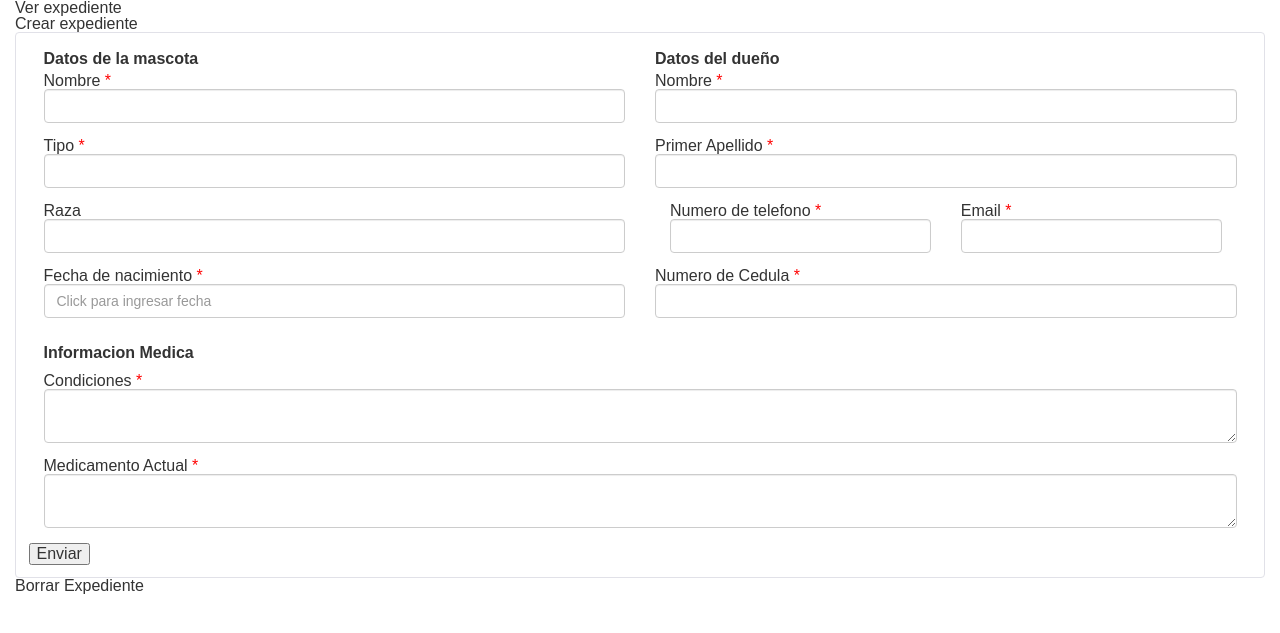
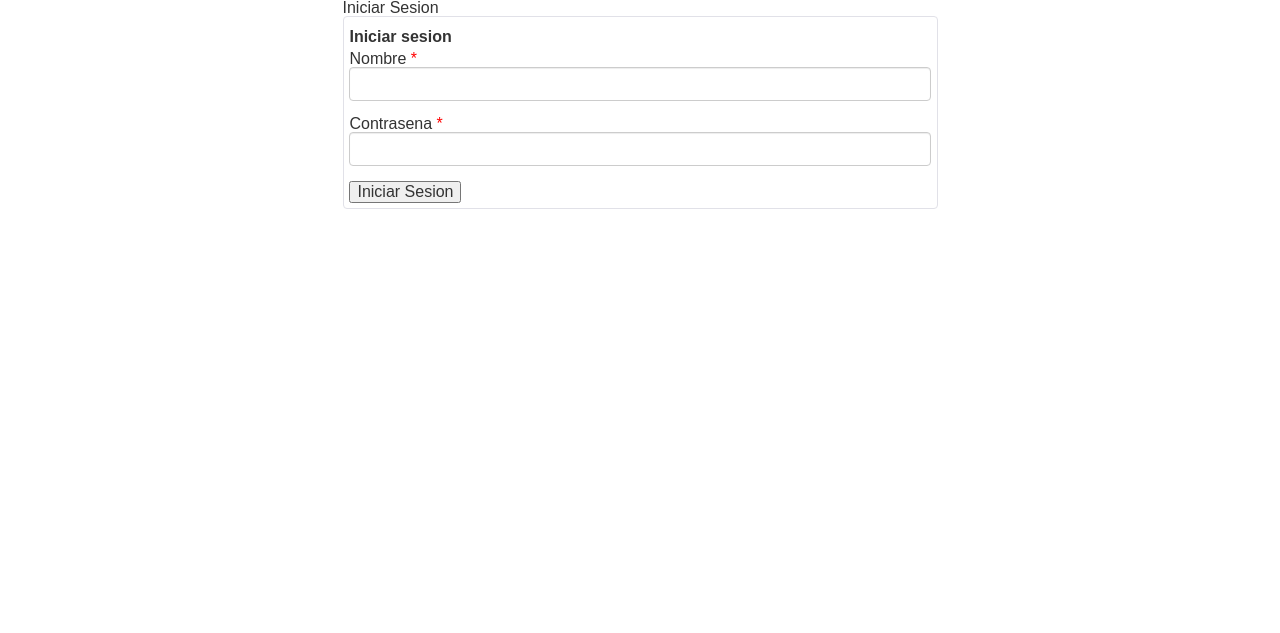
Before and after one commit to amirghin/SRCPA, a PHP site: page / in a window 1280 px wide. Shown: the part 32-665 px from the top of the page. Run offline with PHP 8.4, Linux system fonts and the light colour scheme; some libraries are stand-ins or nearby versions.

Commit message:
Presentation Layer

```diff
--- a/css/main.css
+++ b/css/main.css
@@ -80,3 +80,12 @@ table {
 .content .error{
 	color:red;
 }
+
+.parsley-errors-list{
+	color: #ff0000;
+}
+
+.login{
+	margin:0 auto;
+	float: none;
+}
--- a/header.php
+++ b/header.php
@@ -17,8 +17,8 @@
 				<h1>SRCPA</h1>
 				<nav class="top-navigation row">
 					<ul class="row">
-						<li class="col-md-4"><a href="">Ver Expediente</a></li>
-						<li class="col-md-4"><a href="">Crear Expediente</a></li>
+						<li class="col-md-4"><a href="ver_expediente.php">Ver Expediente</a></li>
+						<li class="col-md-4"><a href="formulario_expediente.php">Crear Expediente</a></li>
 						<li class="col-md-4"><a href="">Borrar Expediente</a></li>
 					</ul>
 				</nav>
--- a/index.php
+++ b/index.php
@@ -2,72 +2,25 @@
 Include "header.php";
 ?>
 <section class="content row">
-	<div class="ver_expediente">
-		<h2>Ver expediente</h2>
-	</div>
-	<div class="crear_expediente">
-		<h2>Crear expediente</h2>
-		<form action="AppInit.php" method="POST" role="form" data-parsley-validate>
-			<fieldset class="col-md-6">
-				<legend>Datos de la mascota</legend>
+
+	<div class="login col-md-6">
+		<h2>Iniciar Sesion</h2>
+		<form action="formulario_expediente.php" method="POST" role="form" data-parsley-validate>
+			<fieldset>
+				<legend>Iniciar sesion</legend>
 				<div class="form-group">
 					<label for="nombre_mascota">Nombre <span class="error">*</span></label>
 					<input name="nombre_mascota" type="text" class="form-control" required/>
 				</div>
 				<div class="form-group">
-					<label for="tipo">Tipo <span class="error">*</span></label>
-					<input name="tipo" type="text" class="form-control" required/>
+					<label for="tipo">Contrasena <span class="error">*</span></label>
+					<input name="tipo" type="password" class="form-control" required/>
 				</div>
-				<div class="form-group">
-					<label for="raza">Raza</label>
-					<input name="raza" type="text" class="form-control"/>
-				</div>
-				<div class="form-group">
-					<label for="fecha_nacimiento">Fecha de nacimiento  <span class="error">*</span></label>
-					<input name="fecha_nacimiento" type="text" class="form-control" id="datepicker" required placeholder="Click para ingresar fecha"/>
-				</div>
-			</fieldset>
-			<fieldset class="col-md-6">
-				<legend>Datos del due&#241;o</legend>
-				<div class="form-group">
-					<label for="nombre">Nombre <span class="error">*</span></label>
-					<input name="nombre" type="text" class="form-control" required/>
-				</div>
-				<div class="form-group">
-					<label for="apellido">Primer Apellido <span class="error">*</span></label>
-					<input name="apellido" type="text" class="form-control" required/>
-				</div>
-				<div class="form-group col-md-6">
-					<label for="telefono">Numero de telefono <span class="error">*</span></label>
-					<input name="telefono" type="text" class="form-control" required/>
-				</div>
-				<div class="form-group col-md-6">
-					<label for="email">Email <span class="error">*</span></label>
-					<input name="email" type="email" class="form-control" required data-parsley-trigger="change"/>
-				</div>
-				<div class="form-group">
-					<label for="cedula">Numero de Cedula <span class="error">*</span></label>
-					<input name="cedula" type="text" class="form-control" required/>
-				</div>
-
+				<input type="submit" value="Iniciar Sesion">
 			</fieldset>
 
-			<fieldset class="col-md-12">
-				<legend>Informacion Medica</legend>
-				<div class="form-group">
-					<label for="condiciones">Condiciones <span class="error">*</span></label>
-					<textarea name="condiciones" class="form-control" required/></textarea>
-				</div>
-				<div class="form-group">
-					<label for="condiciones">Medicamento Actual <span class="error">*</span></label>
-					<textarea name="condiciones" class="form-control" required/></textarea>
-				</div>
-			</fieldset>
-			<input type="submit" value="Enviar">
+
 		</form>
-	</div>
-	<div class="borrar_expediente">
-		<h2>Borrar Expediente</h2>
 	</div>
 </section>
 <?php
```
Also changed, not shown: formulario_expediente.php (added, +71 -0 lines), ver_expediente.php (added, +7 -0 lines).
